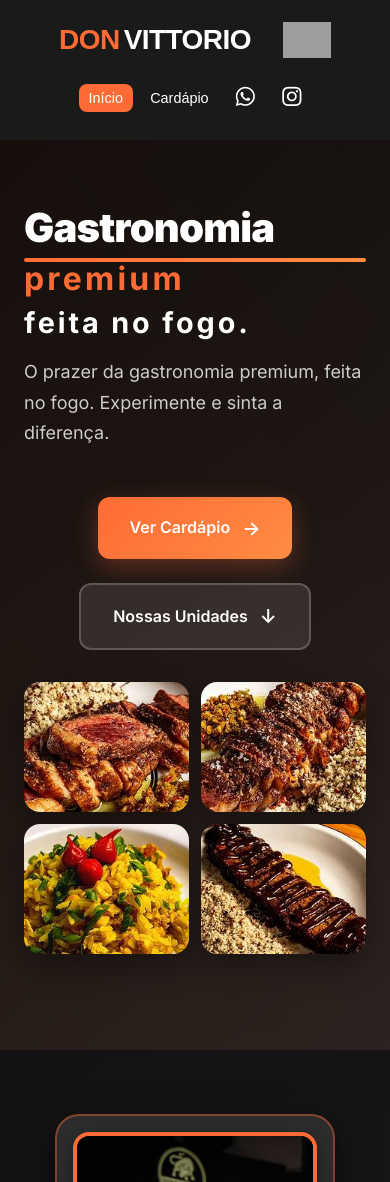
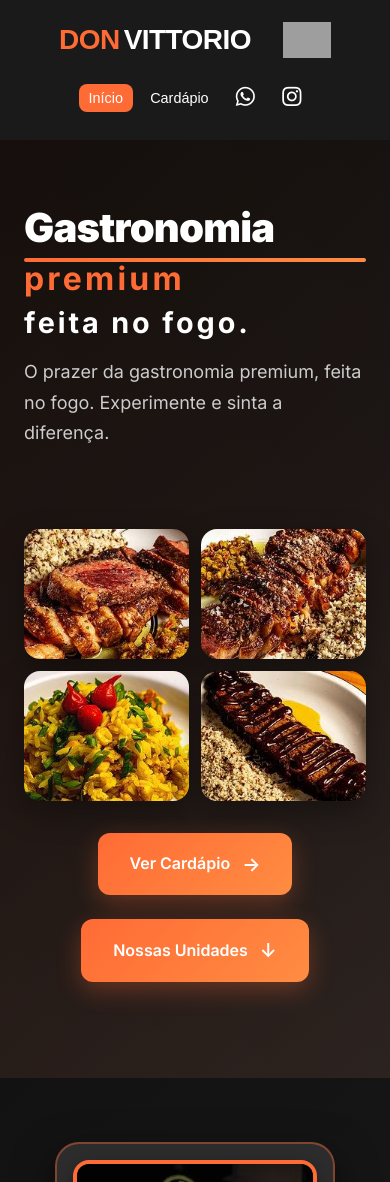
Before and after one commit to cassianoworkjs/Projeto-Don-Vittorio, a Vue app: page / in a window 390 px wide. Shown: the top 1182 px of the page. Built offline with nearby package versions, Linux system fonts and the light colour scheme; grey boxes are pictures that could not be loaded.

Commit message:
Reorder hero section elements and update button style
Moved the hero-actions below the hero-visual in the Home.vue layout and changed the 'Nossas Unidades' button to use the primary style. Updated mobile CSS to adjust the order of hero-actions for improved layout on smaller screens.

```diff
--- a/src/views/Home.vue
+++ b/src/views/Home.vue
@@ -18,16 +18,6 @@
                O prazer da gastronomia premium, feita no fogo. Experimente e
                sinta a diferença.
              </p>
-             <div class="hero-actions">
-               <router-link to="/menu?category=don-todo-dia" class="btn btn-primary">
-                 <span class="btn-text">Ver Cardápio</span>
-                 <span class="btn-icon">→</span>
-               </router-link>
-               <a href="#units" class="btn btn-secondary">
-                 <span class="btn-text">Nossas Unidades</span>
-                 <span class="btn-icon">↓</span>
-               </a>
-             </div>
            </div>
            <div class="hero-visual">
              <div class="hero-gallery">
@@ -43,8 +33,17 @@
                <div class="hero-tile">
                  <img src="/images/14.jpg" alt="Brisket" />
                </div>
-
              </div>
+           </div>
+           <div class="hero-actions">
+             <router-link to="/menu?category=don-todo-dia" class="btn btn-primary">
+               <span class="btn-text">Ver Cardápio</span>
+               <span class="btn-icon">→</span>
+             </router-link>
+             <a href="#units" class="btn btn-primary">
+               <span class="btn-text">Nossas Unidades</span>
+               <span class="btn-icon">↓</span>
+             </a>
            </div>
          </div>
       </div>
@@ -1096,16 +1095,19 @@ export default {
 @media (max-width: 768px) {
   .hero-content {
     gap: 2rem;
+
   }
 
   .hero-text {
-    order: 1;
+    order:1;
   }
 
   .hero-visual {
     order: 2;
   }
-
+  .hero-actions {
+    order: 2;
+  }
   .title-main {
     font-size: 2.5rem;
   }
```
Lines whose indentation alone changed are shown as unchanged.
